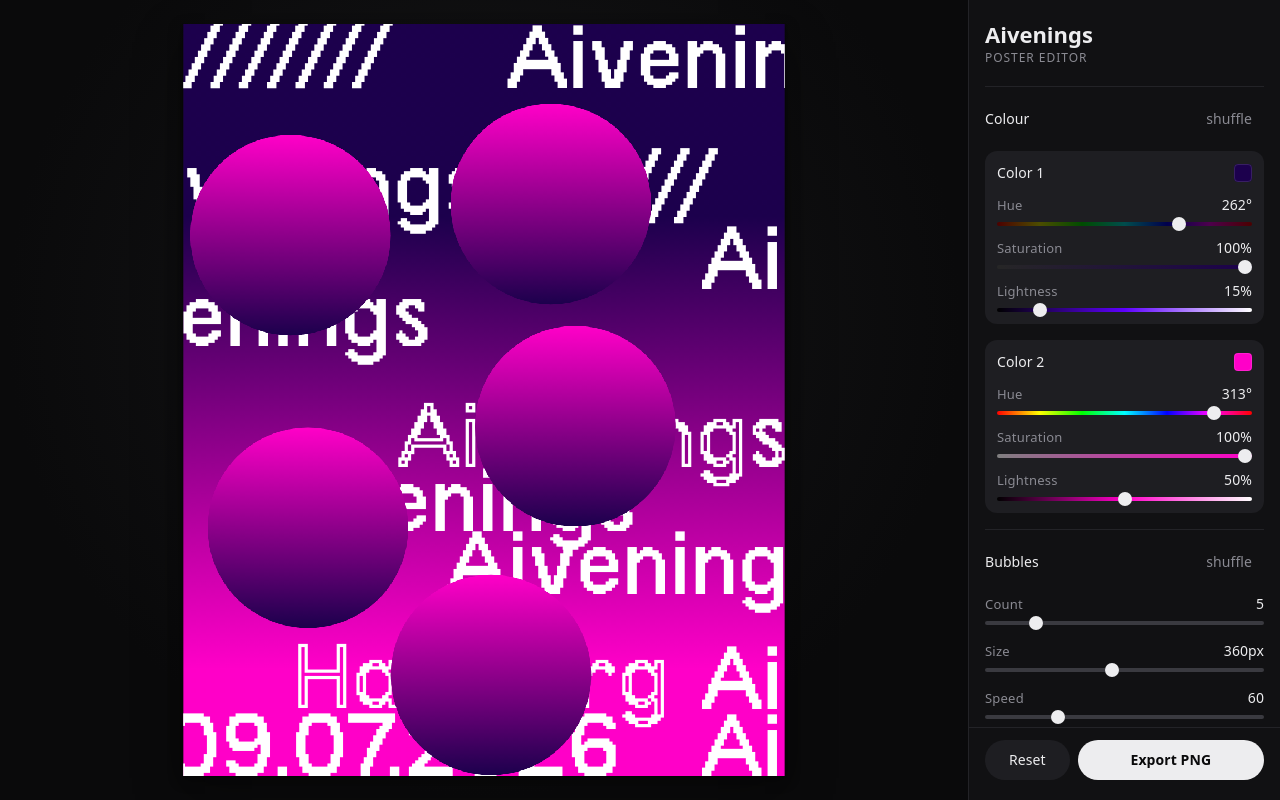
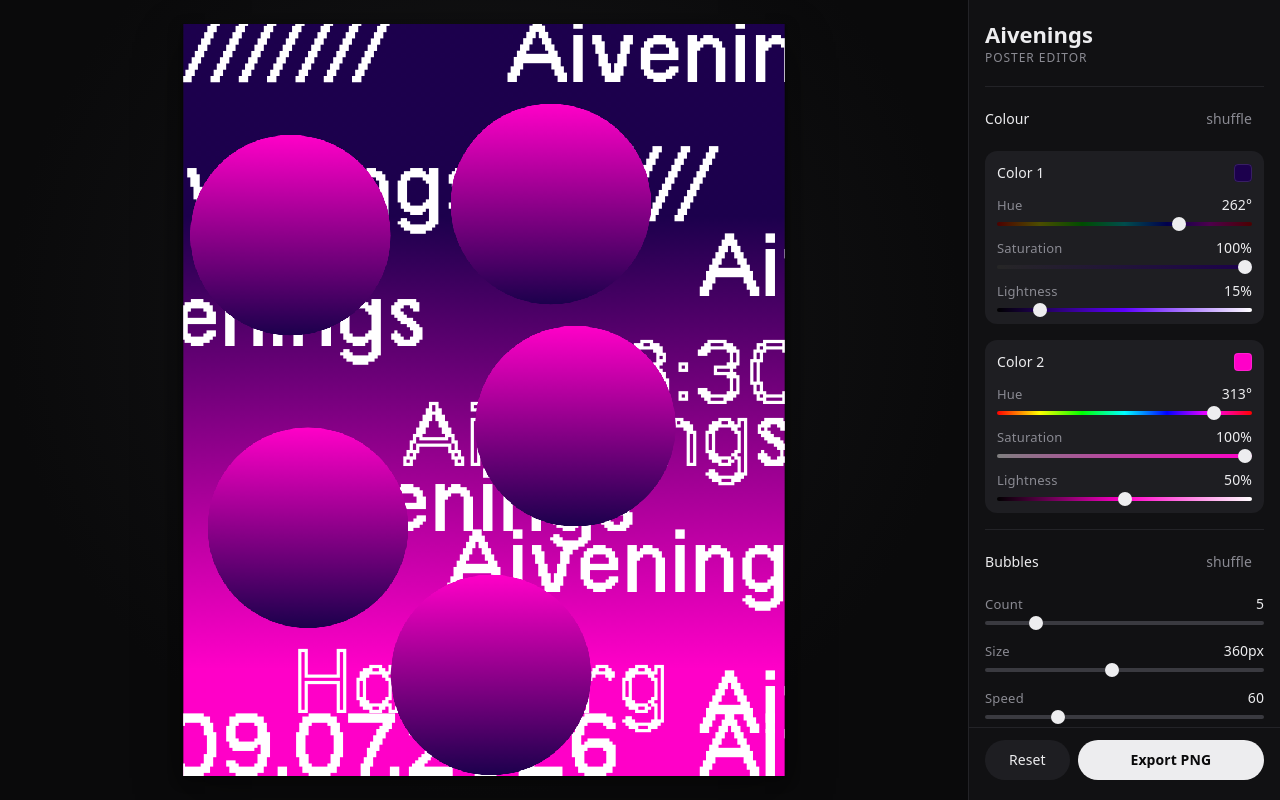
Before and after one commit to storytellinganimal/aivenings, a React (Vite) app: page / in a window 1280 px wide. Built offline with nearby package versions, Linux system fonts and the light colour scheme.

Commit message:
poster: sync all text elements to Figma positions and order, add 18:30

```diff
--- a/src/posterData.ts
+++ b/src/posterData.ts
@@ -21,20 +21,21 @@ const w = (
 ): Word => ({ text, left, top, variant });
 
 export const WORDS: Word[] = [
-  w("///////", 0, -42),
-  w("Aivenings", 579, -32),
   w("Aivenings", -148, 197),
-  w("Aivenings", -242, 431.6),
-  w("Aivenings", 383, 683, "open"),
+  w("Aivenings", -251, 431.6),
+  w("Aivenings", 392, 681, "open"),
   w("Aivenings", 126, 764.66),
-  w("Aivenings", 471, 878),
-  w("Hamburg", 196, 1115, "open"),
+  w("Aivenings", 471, 873),
+  w("Hamburg", 196, 1124, "open"),
   w("09.07.2026", -33, 1204),
-  w("Aivenings", 928, 329),
-  w("Aivenings", 928, 1084),
-  w("Aivenings", 928, 1206),
-  w("///////", 578, 201),
-  w("///////", -406, 1075),
+  w("18:30", 733, 569, "open"),
+  w("Aivenings", 924, 342),
+  w("Aivenings", 924, 1126),
+  w("Aivenings", 924, 1204),
+  w("Aivenings", 579, -41),
+  w("///////", 579, 197),
+  w("///////", -393, 1090),
+  w("///////", 0, -52),
 ];
 
 export const FONT_SIZE = 180;
```
